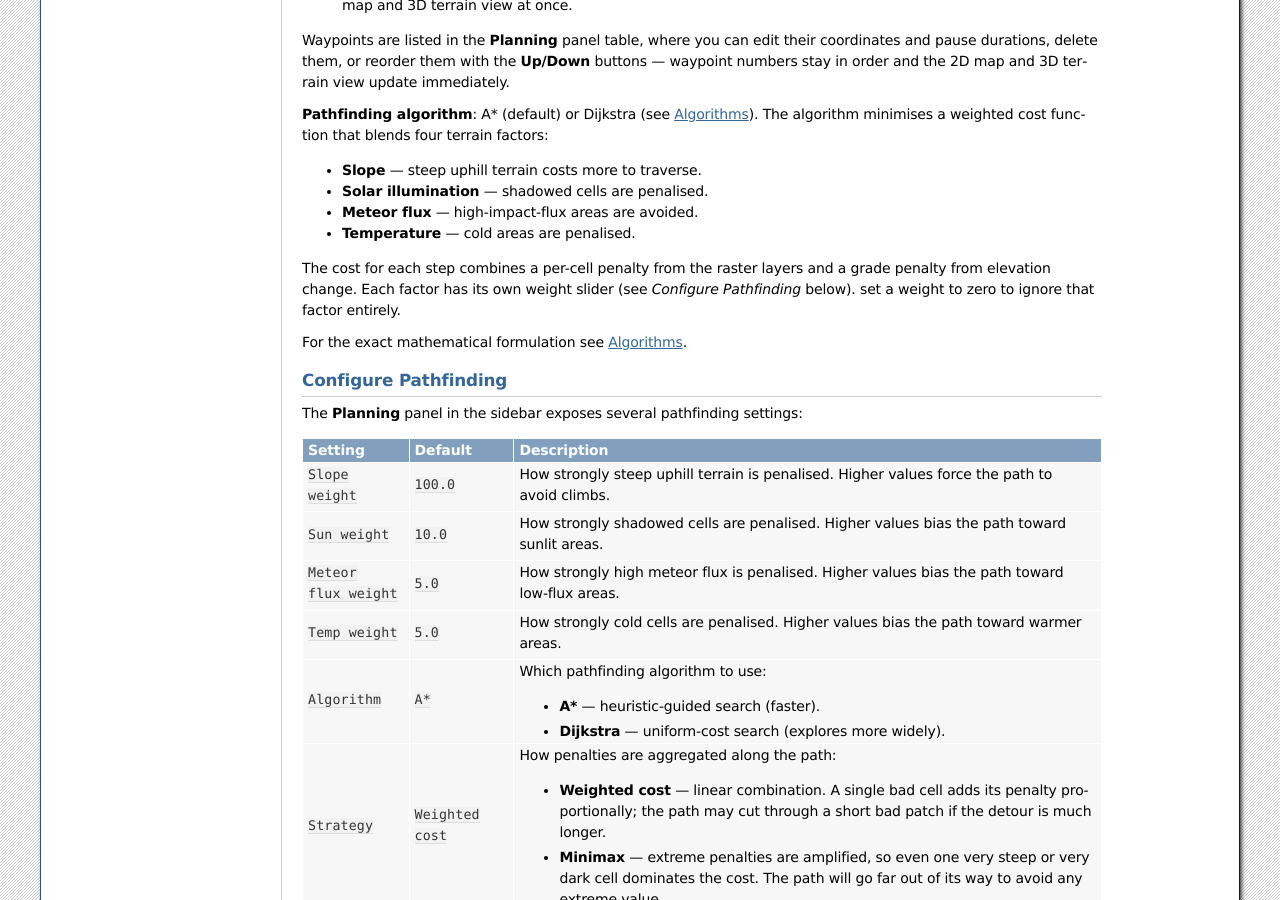
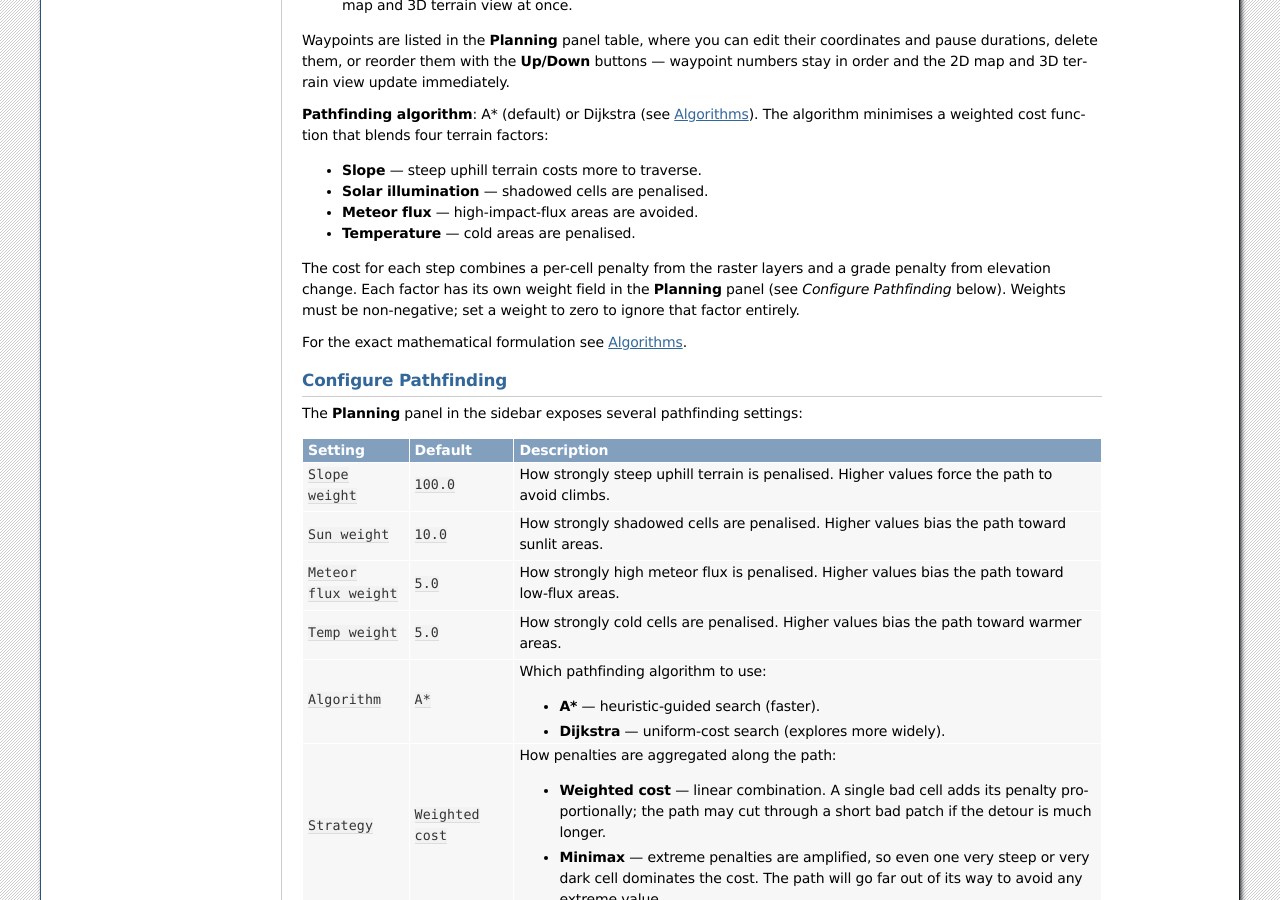
Before and after one commit to osh3276/cynthium, a Sphinx documentation site: the page built from docs/usage.rst, in a window 1280 px wide and 900 px high, scrolled down 1833 px. Built offline with Sphinx 7.4.7, drawn with Linux system fonts in a browser that asks for light colours; cross-references to code outside the pages are shown as plain code.

Commit message:
Make autopath weight fields editable again
The slope, sun, meteor flux and temperature weight fields in the
Planning panel became QPushButtons in 367b7a8, with no click handler,
so the weights could only be changed by importing a settings file.
Restore them as QLineEdits with a non-negative QDoubleValidator
(C locale, to match the float() parse in _on_autopath).

Also update the usage docs, which described the weights as sliders,
and add a CHANGELOG entry.

Co-Authored-By: Claude Opus 5.5 <noreply@anthropic.com>

```diff
--- a/docs/usage.rst
+++ b/docs/usage.rst
@@ -127,8 +127,9 @@ factors:
 
 The cost for each step combines a per-cell penalty from the raster
 layers and a grade penalty from elevation change.  Each factor has
-its own weight slider (see *Configure Pathfinding* below). set a
-weight to zero to ignore that factor entirely.
+its own weight field in the **Planning** panel (see *Configure
+Pathfinding* below). Weights must be non-negative; set a weight to
+zero to ignore that factor entirely.
 
 For the exact mathematical formulation see :doc:`algorithms`.
 
```
Also changed, not shown: CHANGELOG.md (+10 -0 lines), 1 other file.
